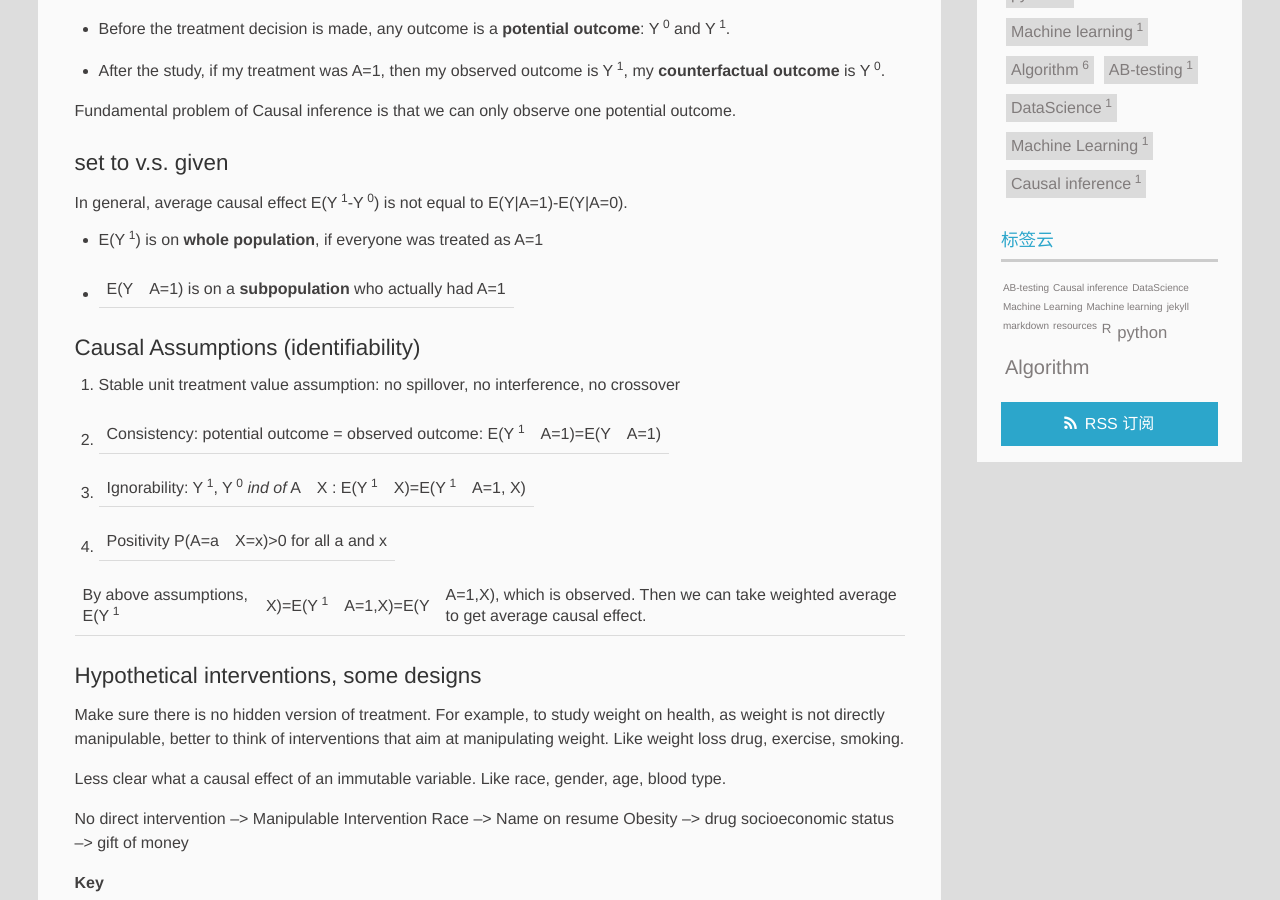
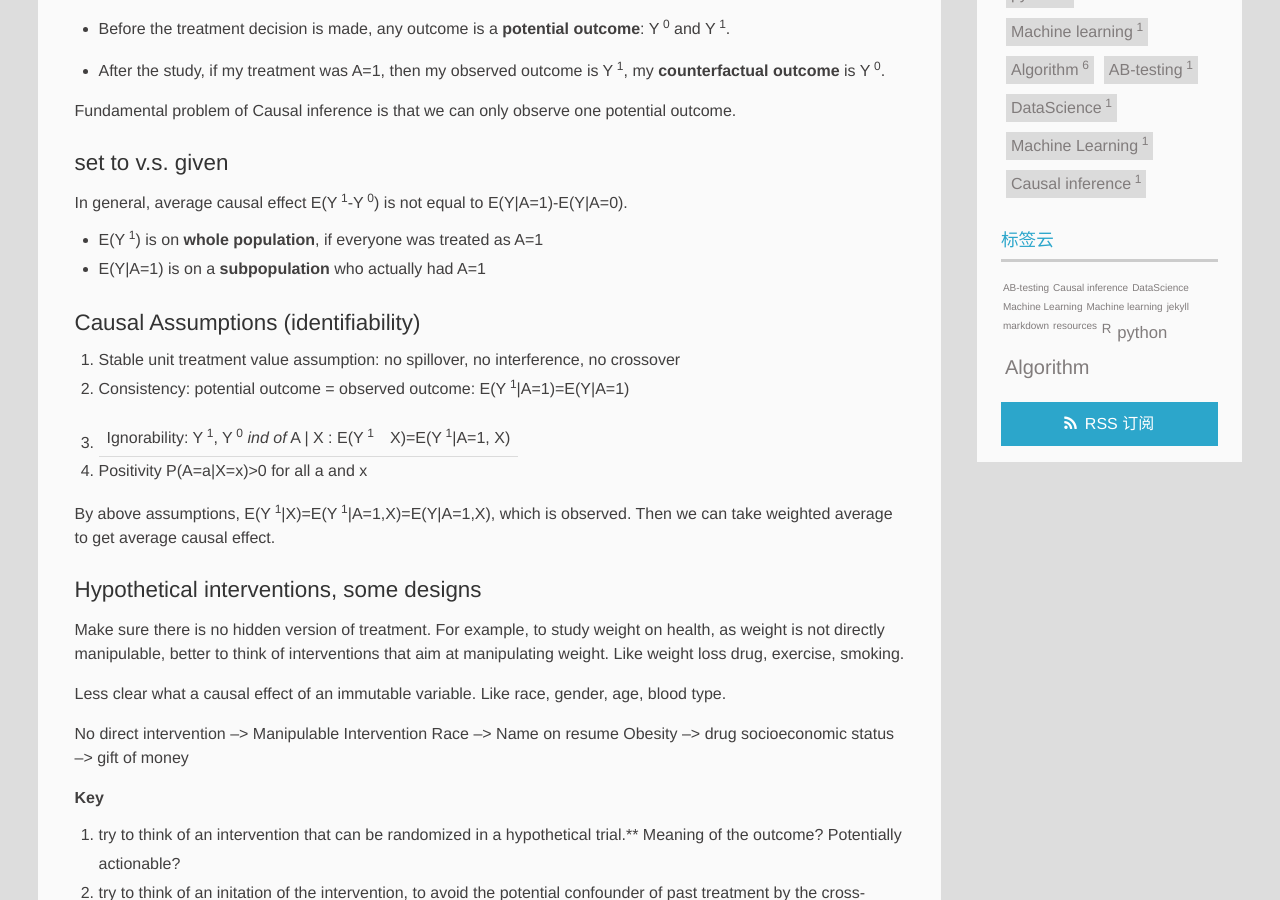
Before and after one commit to iamchilli/chili, a Jekyll site: the page built from _posts/2020-03-25-Causal-inference.md, in a window 1280 px wide and 900 px high, scrolled down 909 px. Built offline with Jekyll 4.4.1, drawn with Linux system fonts in a browser that asks for light colours.

```diff
--- a/_posts/2020-03-25-Causal-inference.md
+++ b/_posts/2020-03-25-Causal-inference.md
@@ -34,19 +34,19 @@ Fundamental problem of Causal inference is that we can only observe one potentia
 ### set to v.s. given
 
 In general,
-    average causal effect E(Y<sup>1</sup>-Y<sup>0</sup>) is not equal to E(Y|A=1)-E(Y|A=0).
+    average causal effect E(Y<sup>1</sup>-Y<sup>0</sup>) is not equal to E(Y\|A=1)-E(Y\|A=0).
 - E(Y<sup>1</sup>) is on **whole population**, if everyone was treated as A=1
-- E(Y|A=1) is on a **subpopulation** who actually had A=1
+- E(Y\|A=1) is on a **subpopulation** who actually had A=1
 
 
 ### Causal Assumptions (identifiability)
 
 1. Stable unit treatment value assumption: no spillover, no interference, no crossover
-2. Consistency: potential outcome = observed outcome: E(Y<sup>1</sup>|A=1)=E(Y|A=1)
-3. Ignorability: Y<sup>1</sup>, Y<sup>0</sup> *ind of* A | X : E(Y<sup>1</sup>| X)=E(Y<sup>1</sup>|A=1, X)
-4. Positivity P(A=a|X=x)>0 for all a and x
+2. Consistency: potential outcome = observed outcome: E(Y<sup>1</sup>\|A=1)=E(Y\|A=1)
+3. Ignorability: Y<sup>1</sup>, Y<sup>0</sup> *ind of* A \| X : E(Y<sup>1</sup>| X)=E(Y<sup>1</sup>\|A=1, X)
+4. Positivity P(A=a\|X=x)>0 for all a and x
 
-By above assumptions, E(Y<sup>1</sup>|X)=E(Y<sup>1</sup>|A=1,X)=E(Y|A=1,X), which is observed. Then we can take weighted average to get average causal effect.
+By above assumptions, E(Y<sup>1</sup>\|X)=E(Y<sup>1</sup>\|A=1,X)=E(Y\|A=1,X), which is observed. Then we can take weighted average to get average causal effect.
 
 ### Hypothetical interventions, some designs
 
```
